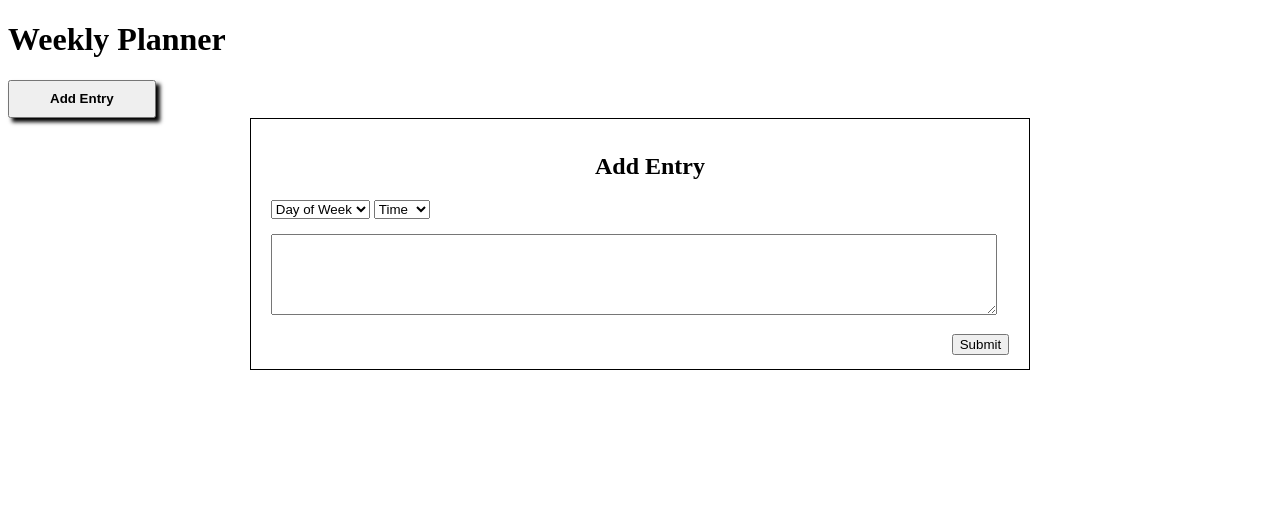
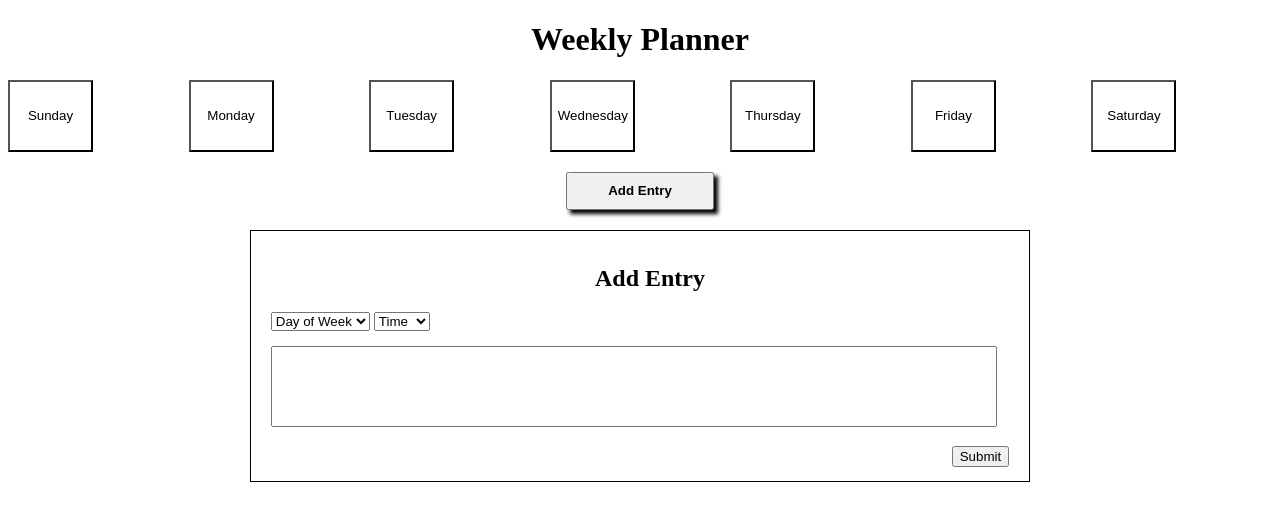
Before and after one commit to BrianBozi/week-planner, a plain HTML site: page index.html in a window 1280 px wide. Drawn offline with Linux system fonts and the light colour scheme.

Commit message:
Another 15!

```diff
--- a/index.html
+++ b/index.html
@@ -10,8 +10,33 @@
 
 <body>
   <div class="container">
-    <h1>Weekly Planner</h1>
-    <button class="addEntry">Add Entry</button>
+    <h1 class="weeklyHeader">Weekly Planner</h1>
+    <div class="row">
+      <div class="column1-7">
+        <button class="dayButton sundayButton">Sunday</button>
+      </div>
+      <div class="column1-7">
+        <button class="dayButton mondayButton">Monday</button>
+      </div>
+      <div class="column1-7">
+        <button class="dayButton tuesdayButton">Tuesday</button>
+      </div>
+      <div class="column1-7">
+        <button class="dayButton wednesdayButton">Wednesday</button>
+      </div>
+      <div class="column1-7">
+        <button class="dayButton thursdayButton">Thursday</button>
+      </div>
+      <div class="column1-7">
+        <button class="dayButton fridayButton">Friday</button>
+      </div>
+      <div class="column1-7">
+        <button class="dayButton saturdayButton">Saturday</button>
+      </div>
+    </div>
+    <div class="trial">
+      <button class="addEntry">Add Entry</button>
+    </div>
     <div class="modalContainerOff">
       <div class="modalContent">
         <h2 class="addEntry2">Add Entry</h2>
--- a/styles.css
+++ b/styles.css
@@ -1,10 +1,20 @@
 /* Modal Box */
+
+.weeklyHeader {
+  text-align: center;
+}
 
 .addEntry {
   cursor: pointer;
   padding: 0.6rem 2.5rem;
   box-shadow: 4px 4px 4px black;
   font-weight: bold;
+  margin: 20px 0;
+}
+
+.trial {
+  display: flex;
+  justify-content: center;
 }
 
 .addEntry:hover {
@@ -40,9 +50,24 @@ textarea {
   margin: 15px 0;
   width: 95%;
   height: 75px;
+  resize: none;
 }
 
 .submitButton {
   float: right;
   margin-right: 20px;
 }
+
+.row {
+  display: flex;
+}
+
+.column1-7 {
+  flex-basis: calc(100% / 6);
+}
+
+.dayButton {
+  background-color: white;
+  height: 72px;
+  width: 85px;
+}
```
